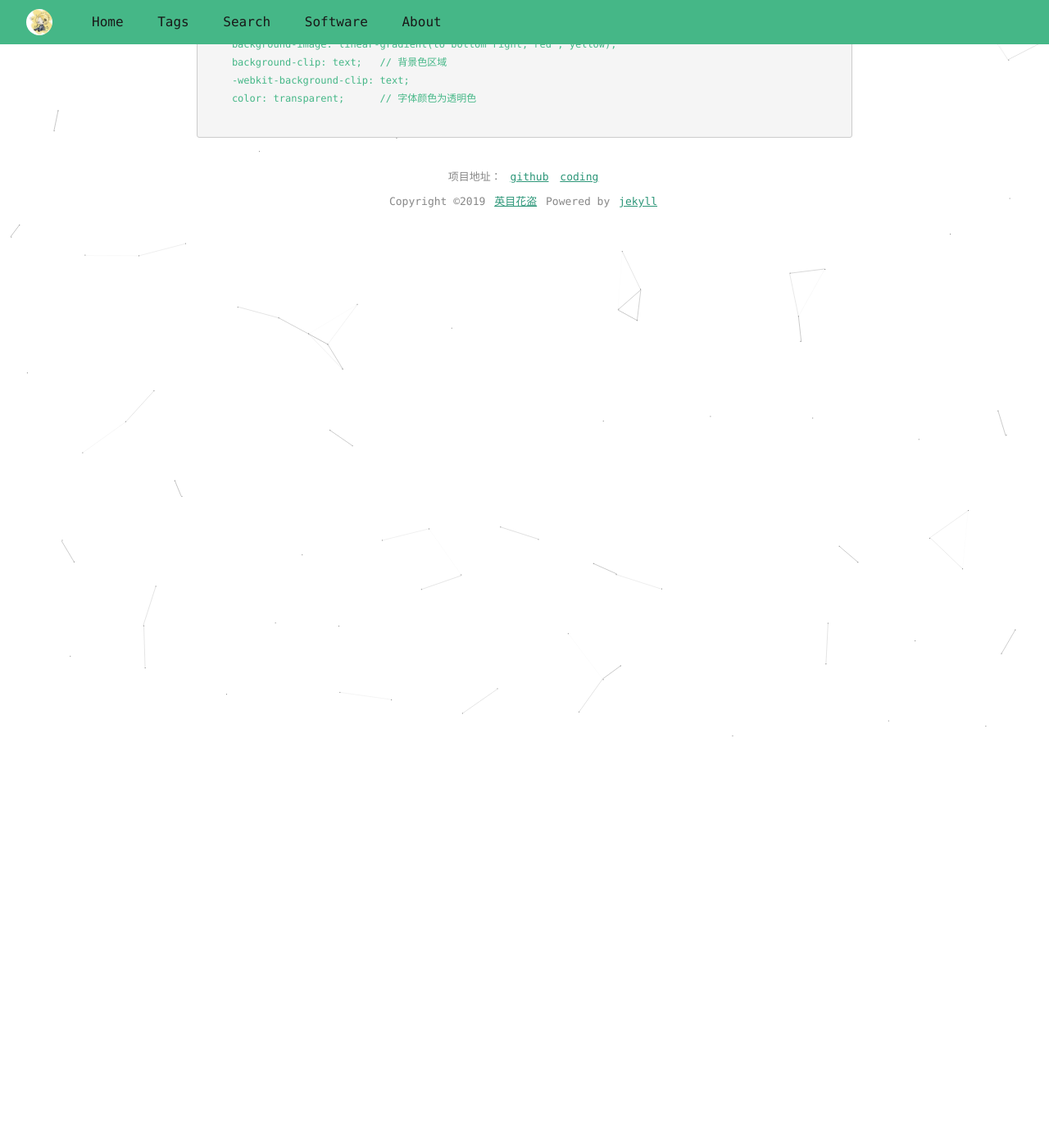
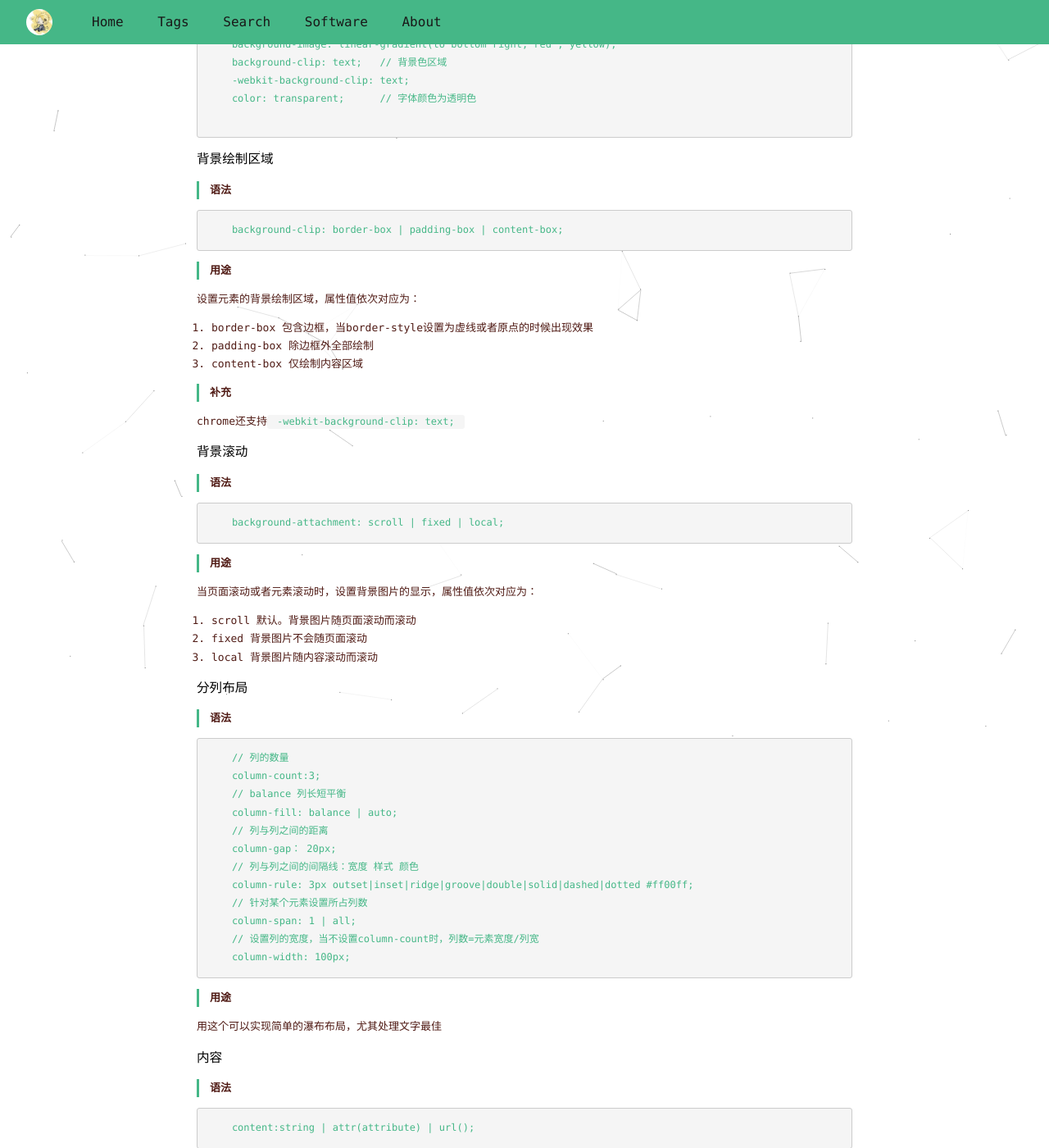
Before and after one commit to yingmhd/ymhdblog, a Jekyll site: the page built from _posts/2019-08-22-css冷门属性.md, in a window 1280 px wide and 1400 px high, scrolled down 2751 px. Shown: the whole window at 82% size. Built offline with Jekyll 4.4.1, drawn with Linux system fonts in a browser that asks for light colours; before the commit the page ends 3012 px from its top, so only the background shows below that; some of the changed text lies outside the part shown.

Commit message:
Update 2019-08-22-css冷门属性.md

````diff
--- a/_posts/2019-08-22-css冷门属性.md
+++ b/_posts/2019-08-22-css冷门属性.md
@@ -14,7 +14,7 @@ tags: CSS
 
 > 用途
 
-将文字全部转换为大写字母，且除第一个字符外，其他字符缩小， 用于 **新闻首行**
+原本的大写字母保持不变，将小写字母全部转换为大写字母但字体变小，用于 **新闻**
 ```
     p:first-line
     {
@@ -109,7 +109,7 @@ tags: CSS
 
 让元素看起来像一个按钮，默认具有按钮初始属性
 
-### backface-visibility
+### 背面
 > 语法
 
 ```
@@ -141,3 +141,131 @@ CSS3中通过`rotate`可以旋转元素，当设置`backface-visibility`为`hidd
     color: transparent;      // 字体颜色为透明色
 
 ```
+
+### 背景绘制区域
+> 语法
+
+```
+    background-clip: border-box | padding-box | content-box;
+```
+
+> 用途
+
+设置元素的背景绘制区域，属性值依次对应为：
+1. border-box 包含边框，当border-style设置为虚线或者原点的时候出现效果
+2. padding-box 除边框外全部绘制
+3. content-box 仅绘制内容区域
+
+> 补充
+
+chrome还支持`-webkit-background-clip: text;`
+
+### 背景滚动
+> 语法
+
+```
+    background-attachment: scroll | fixed | local;
+```
+
+> 用途
+
+当页面滚动或者元素滚动时，设置背景图片的显示，属性值依次对应为：
+1. scroll 默认。背景图片随页面滚动而滚动
+2. fixed 背景图片不会随页面滚动
+3. local 背景图片随内容滚动而滚动
+
+### 分列布局
+> 语法
+
+```
+    // 列的数量
+    column-count:3;
+    // balance 列长短平衡
+    column-fill: balance | auto;
+    // 列与列之间的距离
+    column-gap： 20px;
+    // 列与列之间的间隔线：宽度 样式 颜色
+    column-rule: 3px outset|inset|ridge|groove|double|solid|dashed|dotted #ff00ff;
+    // 针对某个元素设置所占列数
+    column-span: 1 | all;
+    // 设置列的宽度，当不设置column-count时，列数=元素宽度/列宽
+    column-width: 100px;
+```
+
+> 用途
+
+用这个可以实现简单的瀑布布局，尤其处理文字最佳
+
+### 内容
+> 语法
+
+```
+    content:string | attr(attribute) | url();
+```
+
+> 用途
+
+1. string 显示具体的内容或者字符集图标，如`content: "\e63a";`，常配合`:before`和`:after`使用
+2. attr(attribute) 获取元素的属性值显示，常配合`:before`和`:after`使用
+3. url() 可实现用图片替换原本内容，配合`:hover`使用
+
+### 内容编号
+> 语法
+
+```
+    // 创建一个名字叫section的计数器
+    counter-reset:section;
+    // 将计数器section递增一次
+    counter-increment:section;
+    // 输出计数器
+    content: counter(section);
+```
+
+> 用途
+
+可以实现类似书本目录的功能，对每一个标题进行编号
+
+```
+    body {
+        counter-reset:section;
+    }
+    h1:before {
+        counter-increment:section;
+        content: counter(section);
+    }
+```
+
+## 引入字体
+
+> 语法
+
+```
+    // 声明一个字体
+    @font-face
+    {
+        font-family: myFirstFont;
+        src: url('Sansation_Light.ttf')
+            ,url('Sansation_Light.eot'); /* IE9 */
+    }
+    // 引用字体
+    div
+    {
+        font-family:myFirstFont;
+    }
+```
+
+> 用途
+
+网站终于可以使用字体以外的预先选择“合法”字体
+
+### 字间距
+
+> 语法
+
+```
+    letter-spacing: 2px;
+```
+
+> 用途
+
+可以增加或者减少字符之间的间距
````
Also changed, not shown: other parts of _posts/2019-08-22-css冷门属性.md (+1 -1 lines).
